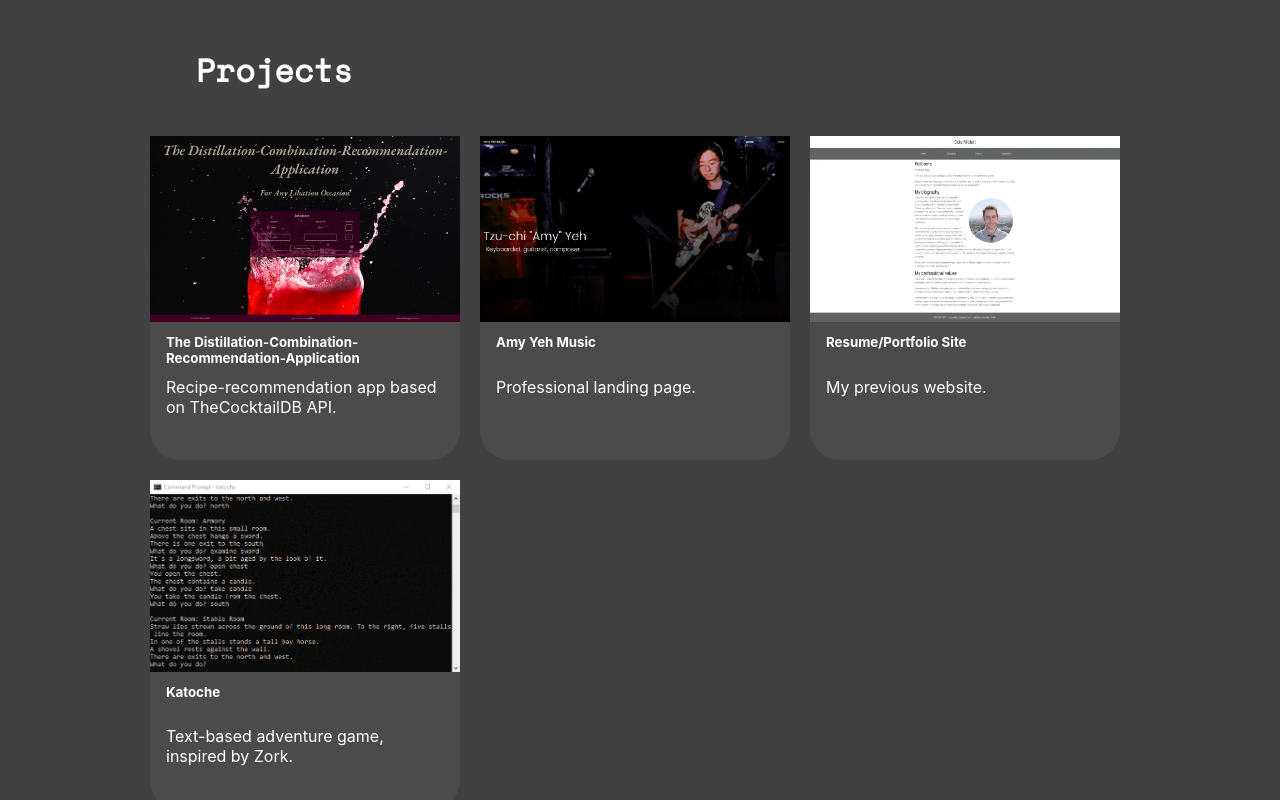
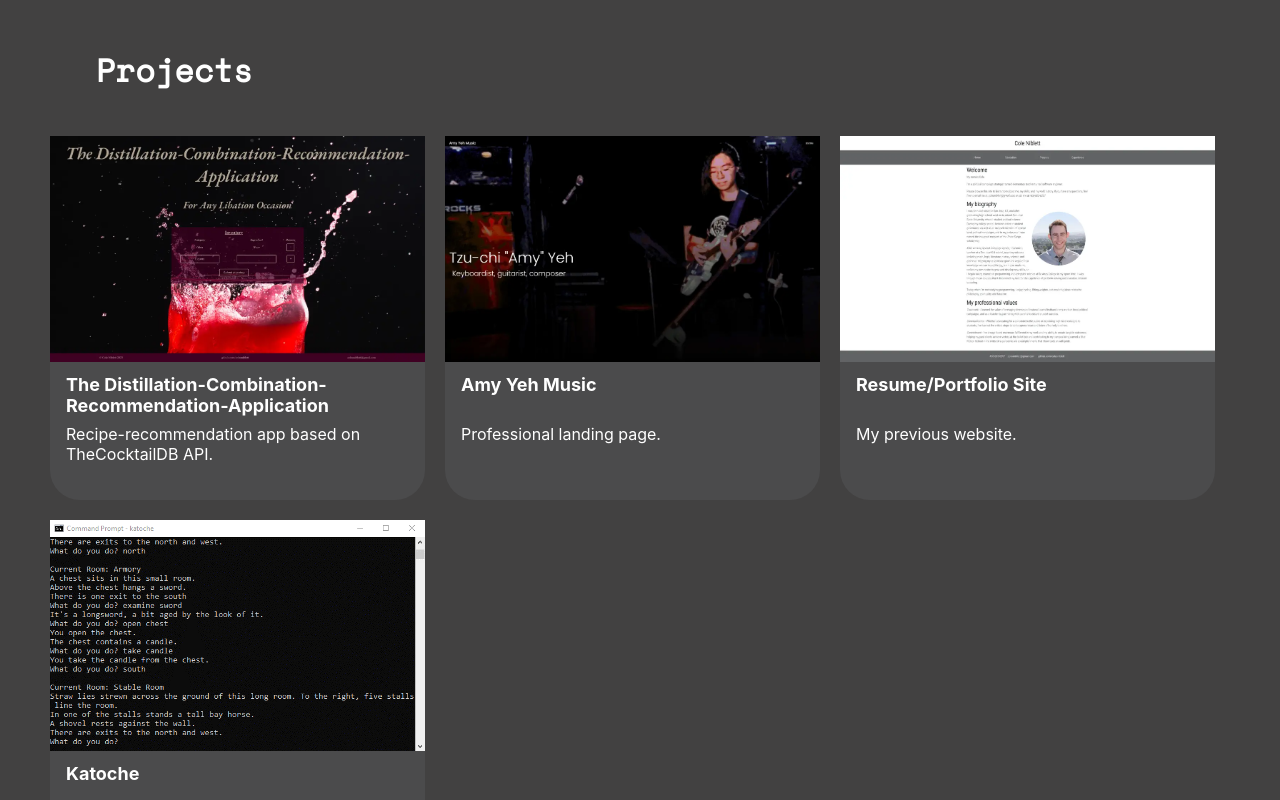
Before and after one commit to coleaniblett/Portfolio, a React (Create React App) app: page / in a window 1280 px wide. Shown: the part 580-1380 px from the top of the page. Built offline with nearby package versions, Linux system fonts and the light colour scheme.

Commit message:
adjust sizing

```diff
--- a/src/components/App/App.css
+++ b/src/components/App/App.css
@@ -30,7 +30,7 @@ h6 {
 
 @media (min-width: 768px) {
   main {
-    max-width: 1000px;
+    max-width: 1200px;
     margin: 0 auto;
   }
 }
--- a/src/components/ProjectGallery/Project/Project.css
+++ b/src/components/ProjectGallery/Project/Project.css
@@ -18,6 +18,7 @@
 
 .card-title {
   height: 20px;
+  font-size: large;
   margin-top: 0.5rem;
 }
 
@@ -42,7 +43,7 @@
 
 .overlay-text {
   padding: 0.5rem 1rem 1rem 1rem;
-  font-size: 0.9rem;
+  font-size: 1.125rem;
 }
 
 .button {
--- a/src/components/ProjectGallery/ProjectGallery.css
+++ b/src/components/ProjectGallery/ProjectGallery.css
@@ -6,12 +6,13 @@
 }
 
 .card-wrapper {
-  max-width: calc(32% - 10px);
+  /*max-width: calc(32% - 10px);*/
+  max-width: 375px;
   min-width: 275px;
   margin: 10px;
 }
 
-@media (min-width: 910px) {
+@media (min-width: 1190px) {
 
   .flex-display {
     justify-content: left;
```
Also changed, not shown: src/assets/SkillIcons/TypeScript.png.
